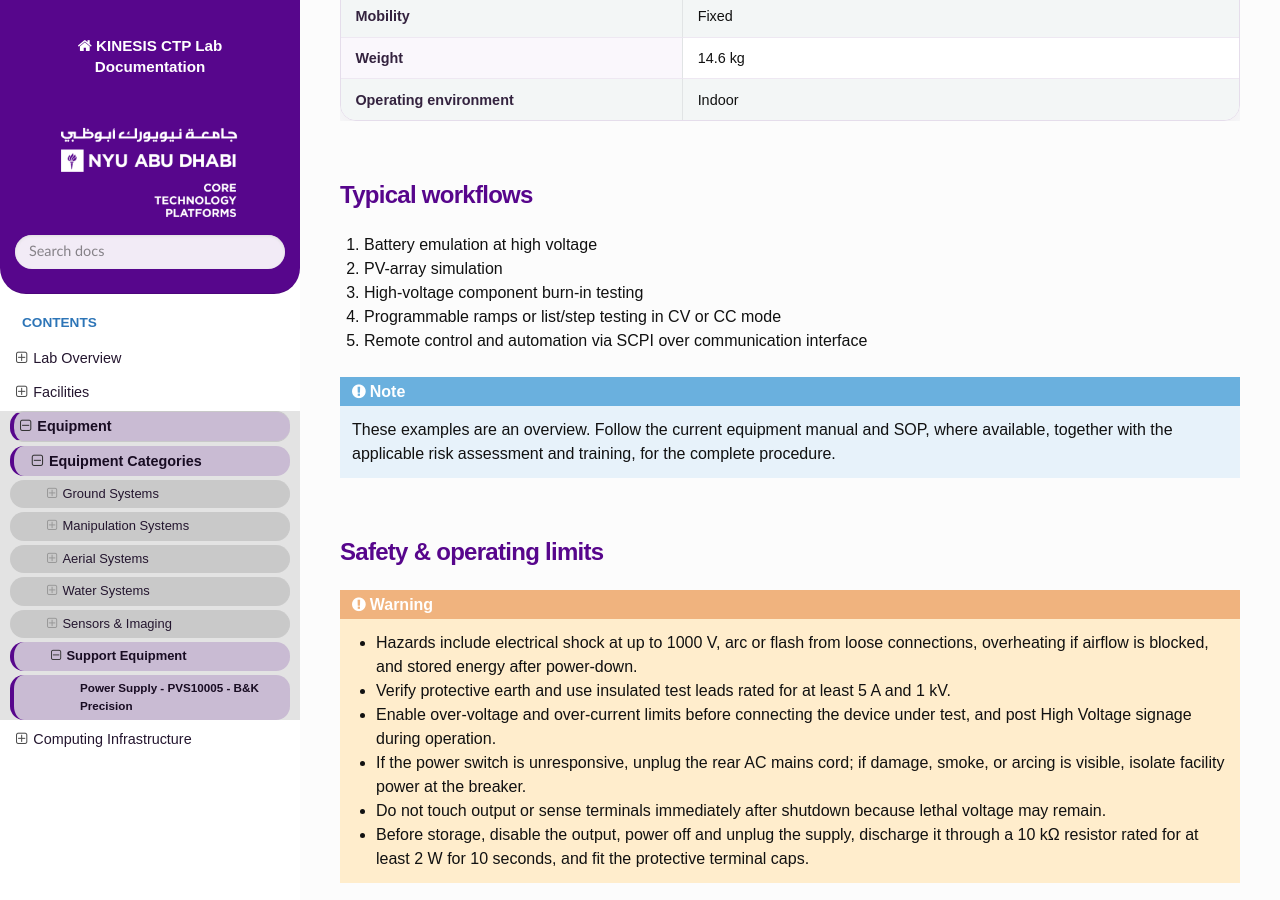
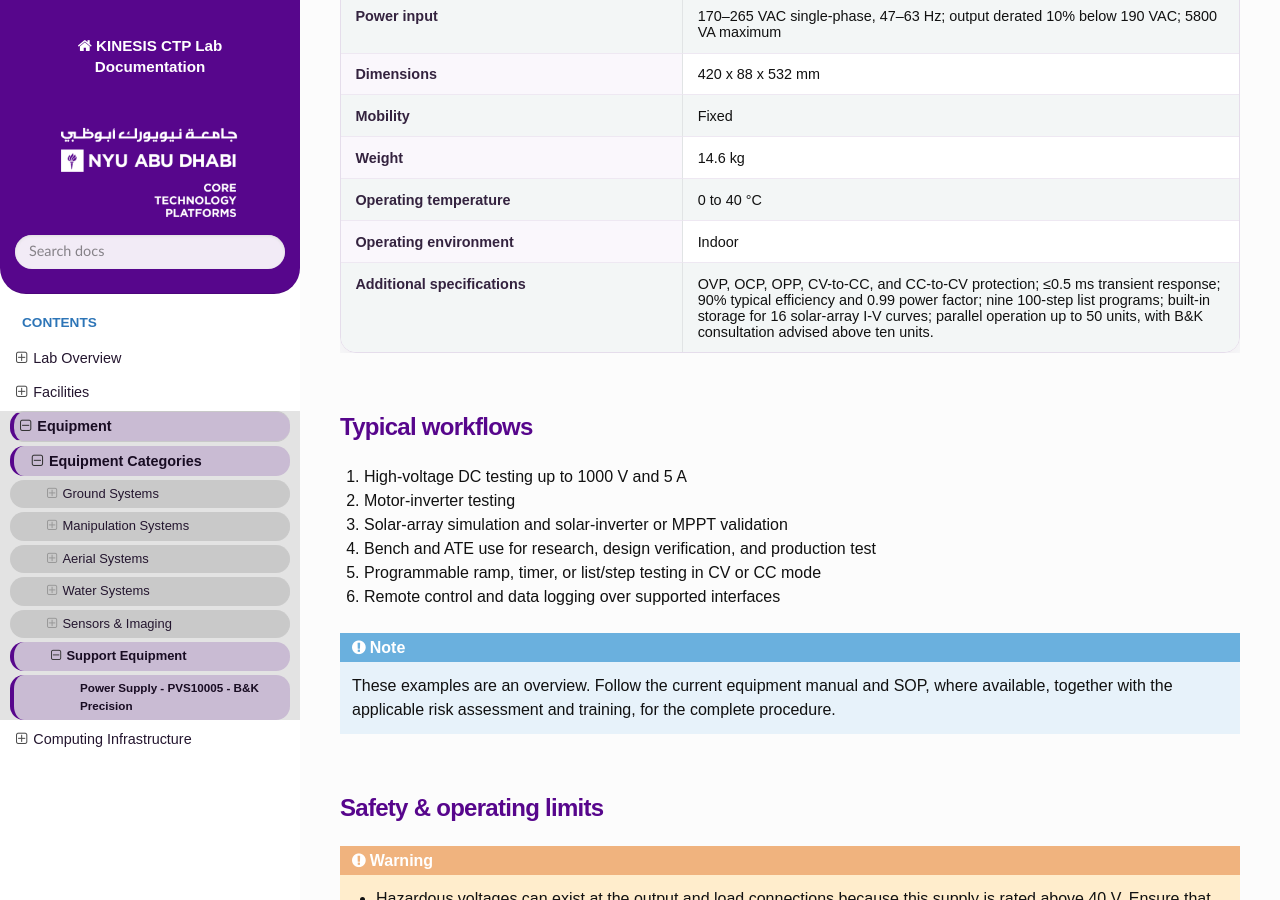
Before and after one commit to KinesisCTP/rtd-kinesis, a Sphinx documentation site: the page built from docs/source/3-equipment/support/power-supply-pvs10005-bk-precision.rst, in a window 1280 px wide and 900 px high, scrolled down 1590 px. Built offline with Sphinx 7.4.7 and the Read the Docs theme 3.1.0, drawn with Linux system fonts in a browser that asks for light colours; some of the changed text lies outside the part shown.

Commit message:
Sync public wiki from private source

```diff
--- a/docs/source/3-equipment/support/power-supply-pvs10005-bk-precision.rst
+++ b/docs/source/3-equipment/support/power-supply-pvs10005-bk-precision.rst
@@ -39,7 +39,7 @@ Power Supply - PVS10005 - B&K Precision
 Overview
 --------
 
-The B&K Precision PVS10005 is a high-power programmable single-output DC power supply used to provide controlled high voltage and current for laboratory testing. It delivers up to 1000 V and 5 A (5 kW) and supports constant-voltage and constant-current regulation, programmable protection limits, and ramp/list sequences for test automation.
+The B&K Precision PVS10005 is a programmable, single-output high-voltage DC power supply providing 0–1000 V, 0–5 A, and up to 5000 W. Its fixed output range does not exchange unused voltage capacity for current above 5 A. It supports CV/CC regulation, programmable protection, adjustable slopes and list sequences, remote control, and solar-array simulation.
 
 Specifications
 --------------
@@ -49,6 +49,8 @@ Specifications
    :widths: 38 62
    :header-rows: 0
 
+   * - **Configuration**
+     - Single programmable DC output with a fixed 1000 V / 5 A range
    * - **Maximum voltage**
      - 1,000 V
    * - **Maximum current**
@@ -67,23 +69,30 @@ Specifications
      - Analog programming, USB, RS-232, RS-485, GPIB, Ethernet
    * - **Networking**
      - SCPI over supported remote interfaces
+   * - **Power input**
+     - 170–265 VAC single-phase, 47–63 Hz; output derated 10% below 190 VAC; 5800 VA maximum
    * - **Dimensions**
      - 420 x 88 x 532 mm
    * - **Mobility**
      - Fixed
    * - **Weight**
      - 14.6 kg
+   * - **Operating temperature**
+     - 0 to 40 °C
    * - **Operating environment**
      - Indoor
+   * - **Additional specifications**
+     - OVP, OCP, OPP, CV-to-CC, and CC-to-CV protection; ≤0.5 ms transient response; 90% typical efficiency and 0.99 power factor; nine 100-step list programs; built-in storage for 16 solar-array I-V curves; parallel operation up to 50 units, with B&K consultation advised above ten units.
 
 Typical workflows
 -----------------
 
-1. Battery emulation at high voltage
-2. PV-array simulation
-3. High-voltage component burn-in testing
-4. Programmable ramps or list/step testing in CV or CC mode
-5. Remote control and automation via SCPI over communication interface
+1. High-voltage DC testing up to 1000 V and 5 A
+2. Motor-inverter testing
+3. Solar-array simulation and solar-inverter or MPPT validation
+4. Bench and ATE use for research, design verification, and production test
+5. Programmable ramp, timer, or list/step testing in CV or CC mode
+6. Remote control and data logging over supported interfaces
 
 .. note::
 
@@ -98,12 +107,12 @@ Safety & operating limits
 
 .. warning::
 
-   - Hazards include electrical shock at up to 1000 V, arc or flash from loose connections, overheating if airflow is blocked, and stored energy after power-down.
-   - Verify protective earth and use insulated test leads rated for at least 5 A and 1 kV.
-   - Enable over-voltage and over-current limits before connecting the device under test, and post High Voltage signage during operation.
-   - If the power switch is unresponsive, unplug the rear AC mains cord; if damage, smoke, or arcing is visible, isolate facility power at the breaker.
-   - Do not touch output or sense terminals immediately after shutdown because lethal voltage may remain.
-   - Before storage, disable the output, power off and unplug the supply, discharge it through a 10 kΩ resistor rated for at least 2 W for 10 seconds, and fit the protective terminal caps.
+   - Hazardous voltages can exist at the output and load connections because this supply is rated above 40 V. Ensure that the load and its connections have no accessible live parts.
+   - Turn the supply off before connecting or changing output wiring. Size load wiring for the maximum continuous short-circuit output current, and use insulation rated above the supply's maximum output voltage.
+   - Use the supplied, correctly rated AC power assembly and maintain protective earth. AC-source wiring, connection, or modification must be performed by qualified personnel.
+   - OVP, OCP, OPP, CV-to-CC, and CC-to-CV protection are disabled by factory default; set protections appropriate to the DUT before enabling the output.
+   - Do not remove covers, disassemble the case, or attempt internal fuse replacement. Internal service is restricted to qualified authorized personnel, and dangerous internal voltages may remain after power is removed.
+   - If the instrument is damaged or contaminated, remove it from service, label it not to be operated, and arrange service through B&K Precision.
 
 **Access and operational conditions**
 
@@ -117,8 +126,11 @@ Safety & operating limits
 
 - Operate indoors only.
 - Keep the equipment dry; do not operate it in rain, spray, or wet conditions.
-- Maintain at least 25 mm clearance at the fan sides and keep the supply dry and free of conductive dust.
-- Store indoors at 0–40 °C and no more than 90% relative humidity.
+- Use and handle the equipment in a clean, low-dust environment.
+- Operate indoors in a Pollution Degree 2 environment from 0–40 °C at no more than 90% relative humidity, non-condensing.
+- Storage temperature is −40–85 °C.
+- Maintain at least 25 mm clearance around sides containing air inlet or exhaust ports; do not operate in direct sunlight or where cooling airflow is restricted.
+- Do not operate around corrosive, noxious, or flammable fumes, gases, vapors, chemicals, or finely divided particulates, or where liquid spill or condensation is possible.
 
 
 
```
Also changed, not shown: docs/source/_static/data/equipment.json.
